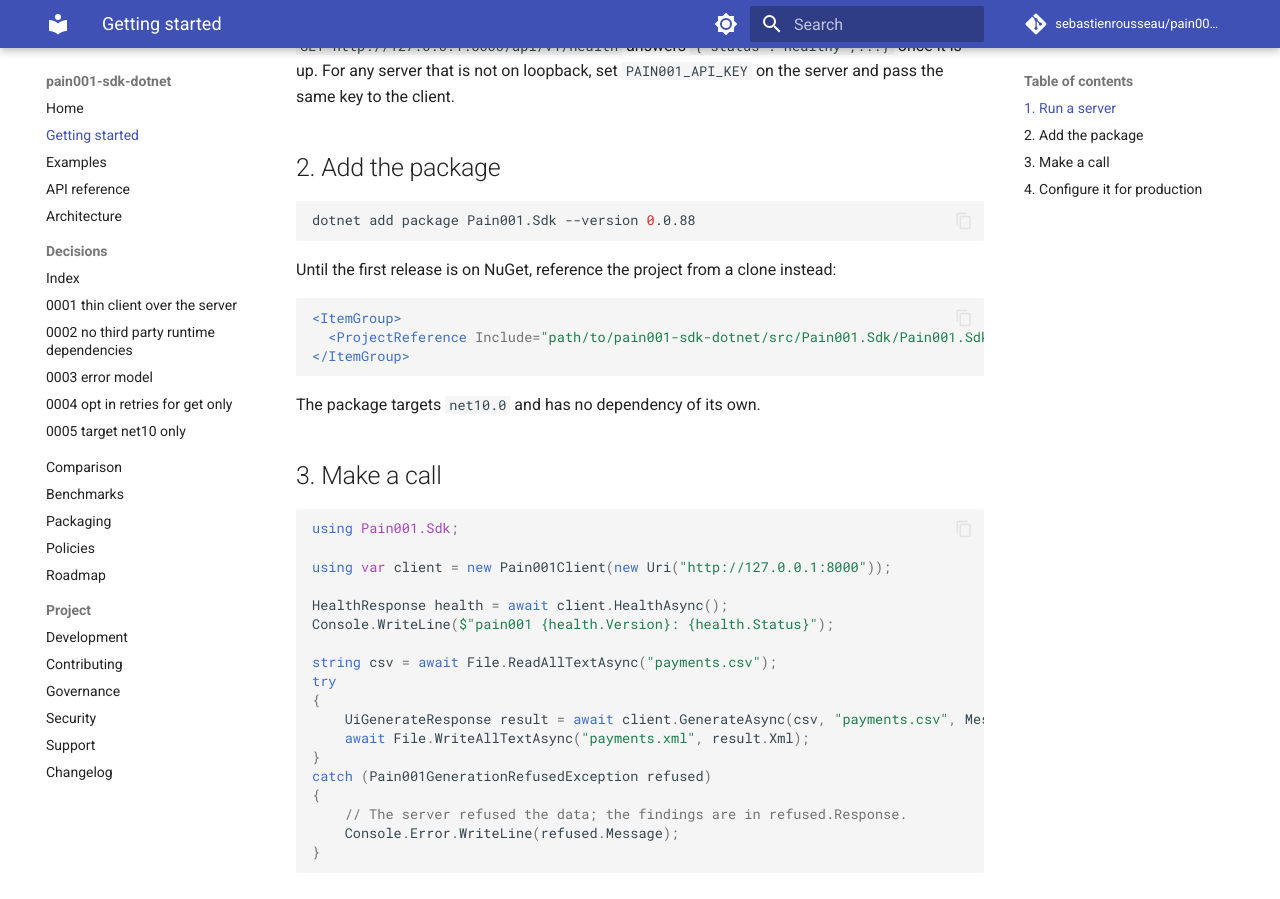
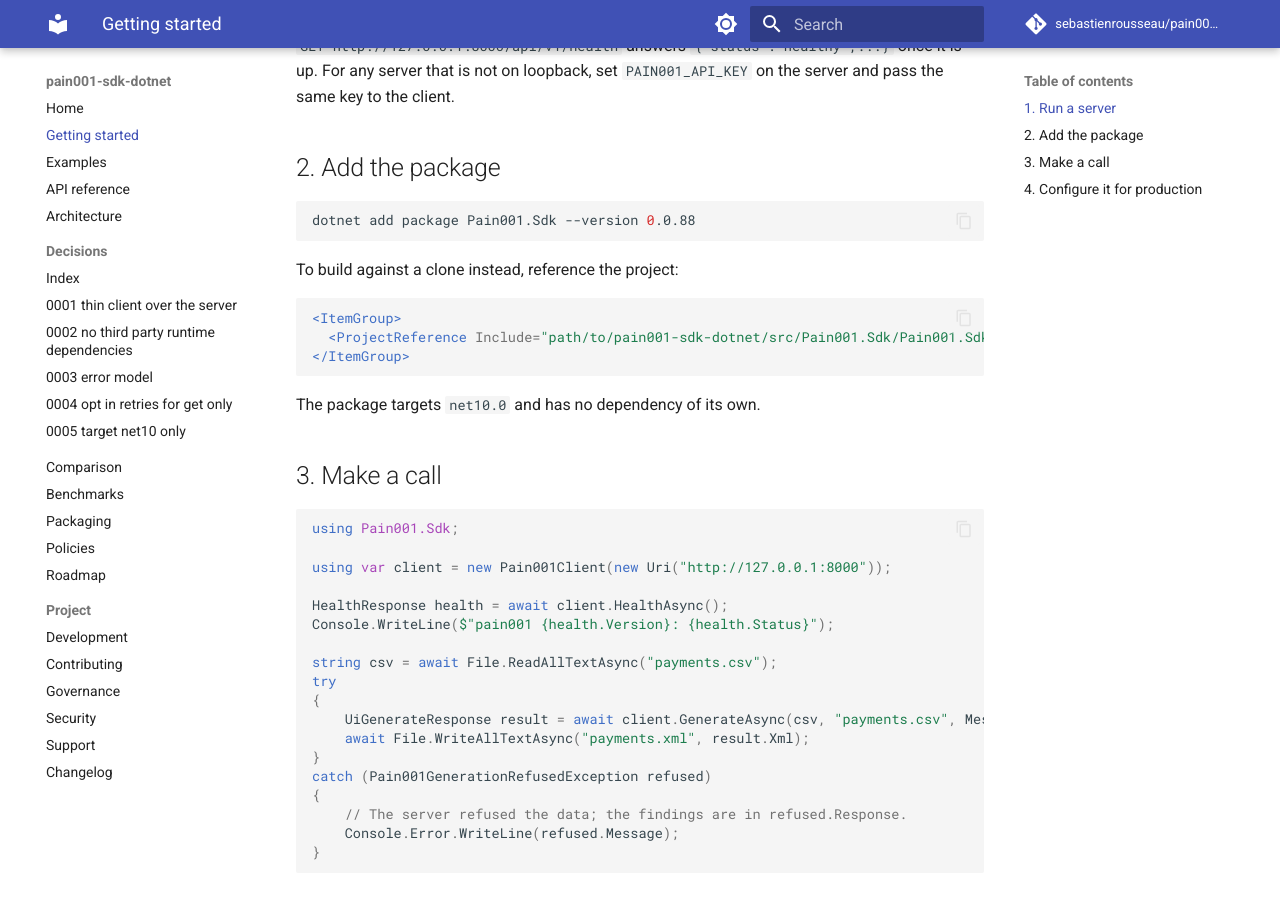
Before and after one commit to sebastienrousseau/pain001-sdk-dotnet, an MkDocs documentation site: the page built from docs/getting-started.md, in a window 1280 px wide and 900 px high, scrolled down 340 px. Built offline with MkDocs 1.6.1 and Material for MkDocs 9.7.7, drawn with Linux system fonts in a browser that asks for light colours; comment, search, counter and statistics services are not loaded.

Commit message:
docs: state that 0.0.88 is published
0.0.88 shipped on 14 Nov 2026 and Pain001.Sdk 0.0.88 is on nuget.org,
but the README, SECURITY.md, SUPPORT.md, the packaging page and the
getting-started guide still said no release existed and told readers
to reference a clone until one did. The support tables now list 0.0.88
as current, the packaging table names its first publication, and the
roadmap dates the 0.0.88 section. The clone reference stays, offered
as an alternative rather than a stopgap.

Assisted-by: Claude Code:claude-opus-5-5
Co-Authored-By: Claude Opus 5.5 <noreply@anthropic.com>
Signed-off-by: Sebastien Rousseau <sebastienrousseau@users.noreply.github.com>

````diff
--- a/docs/getting-started.md
+++ b/docs/getting-started.md
@@ -23,8 +23,7 @@ the client.
 dotnet add package Pain001.Sdk --version 0.0.88
 ```
 
-Until the first release is on NuGet, reference the project from a clone
-instead:
+To build against a clone instead, reference the project:
 
 ```xml
 <ItemGroup>
````
Also changed, not shown: README.md (+3 -4 lines), SECURITY.md (+3 -3 lines), SUPPORT.md (+1 -1 lines), docs/ROADMAP.md (+1 -1 lines), docs/packaging.md (+1 -1 lines).
